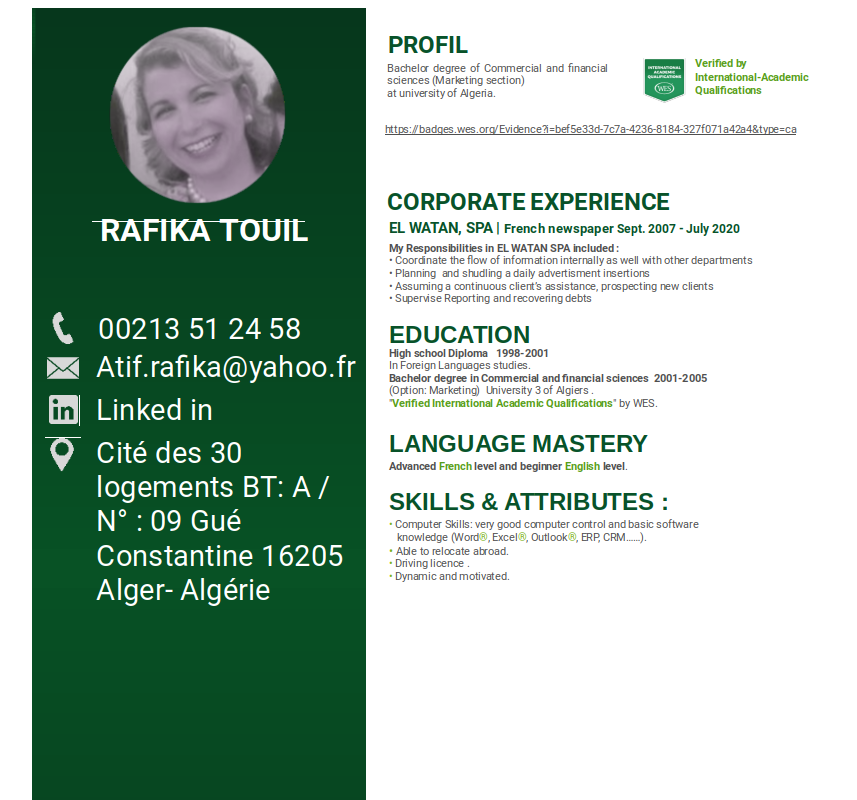
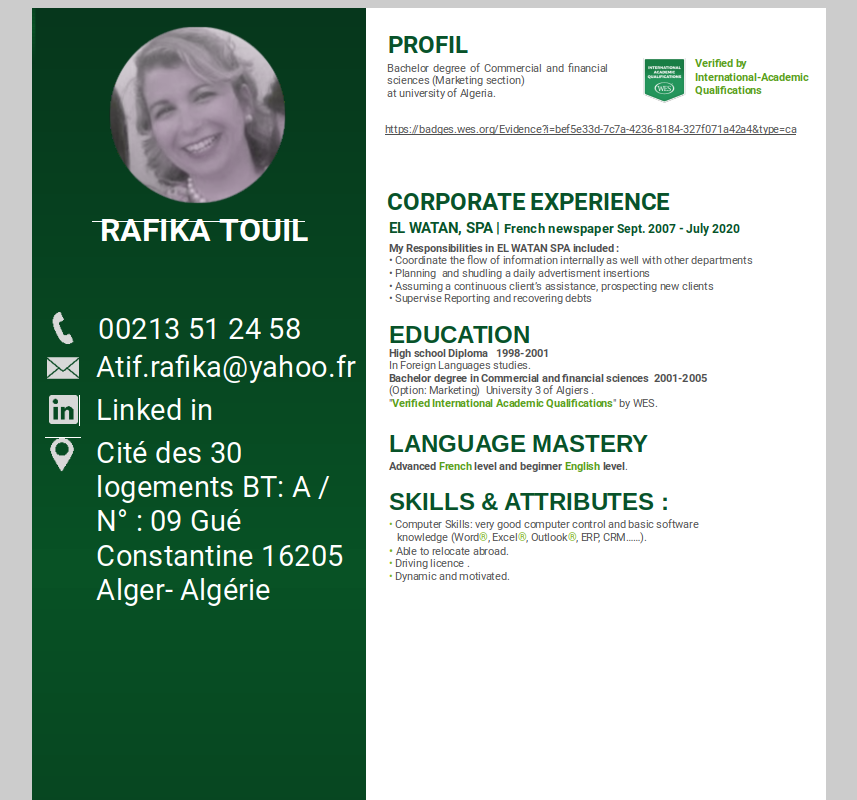
Before and after one commit to atifrafika/atifrafika.github.io, a plain HTML site: page index.html in a window 1280 px wide. Shown: the top 800 px of the page, without its empty margins (211-1068 px from the left). Drawn offline with Linux system fonts and the light colour scheme.

Commit message:
aded pics

```diff
--- a/index.html
+++ b/index.html
@@ -1,5 +1,8 @@
 <html>
   <body>
+    <style type="text/css" media="screen">
+     html{background-color:#ccc}
+    </style>
  <center> <img src="atifrafika.png"><center>
   </body>>
 </html>
```
